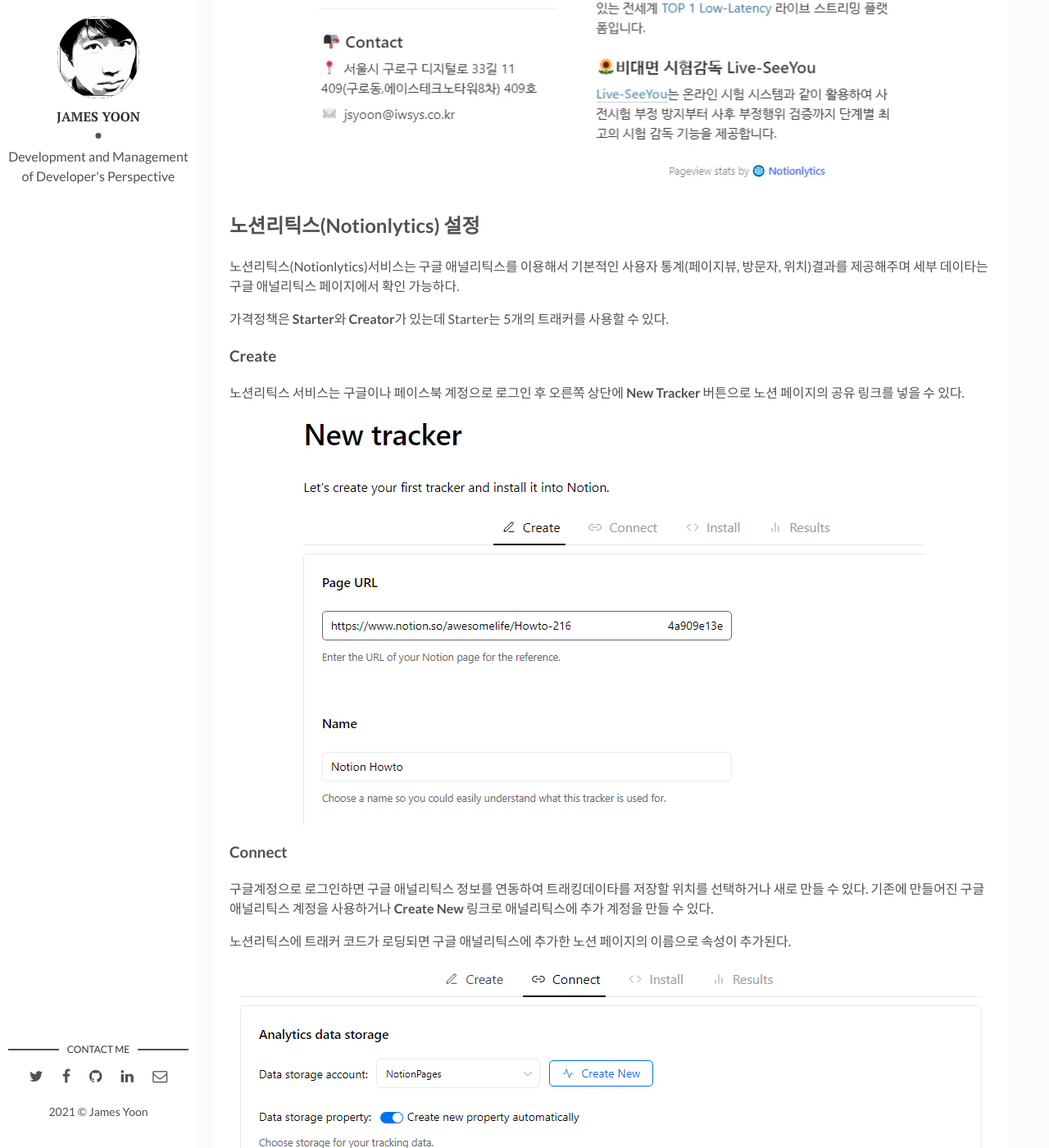
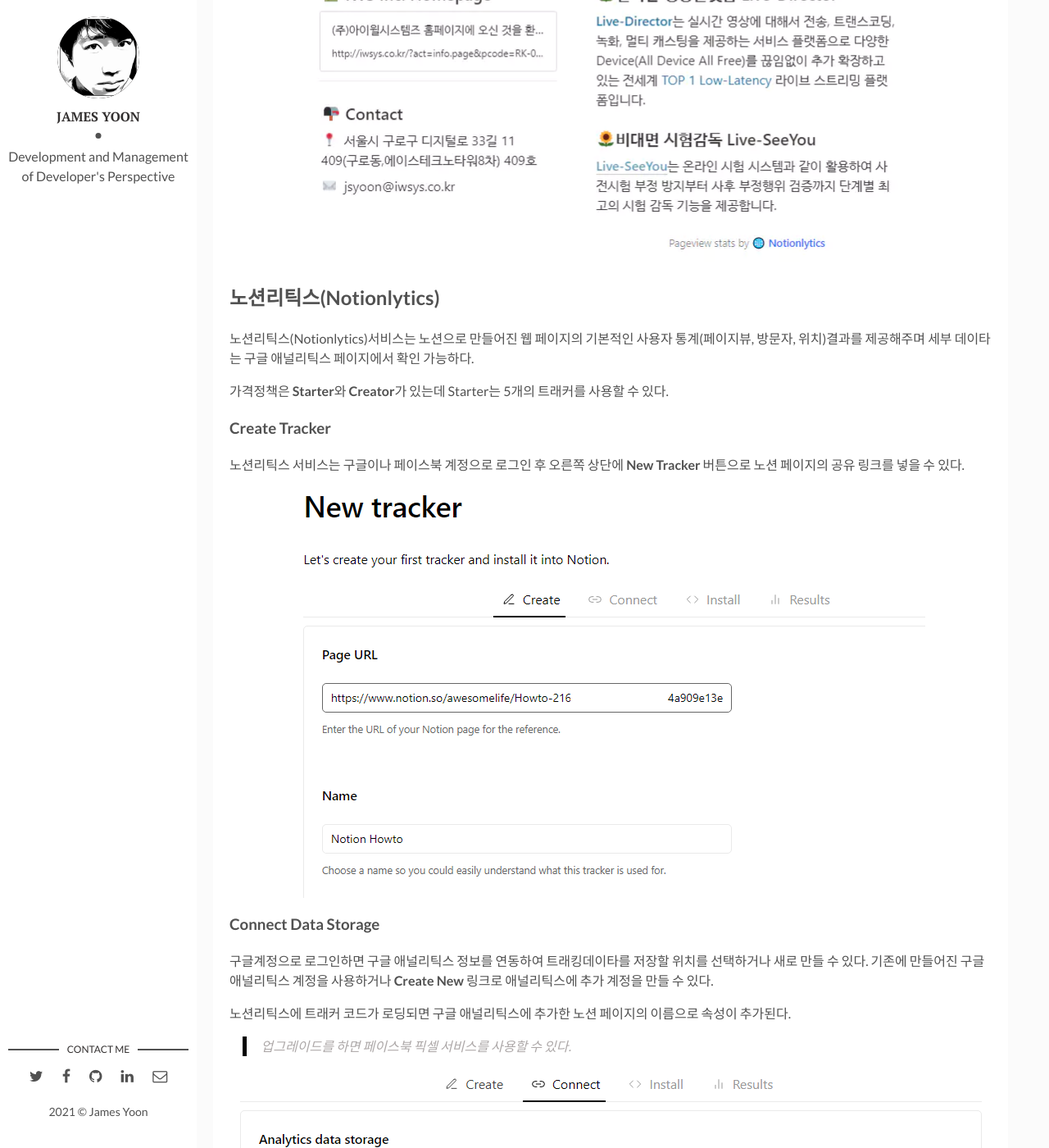
Before and after one commit to butteryoon/butteryoon.github.io, a Jekyll site: the page built from _posts/2021-04-30-notion_webpage_01.md, in a window 1280 px wide and 1400 px high, scrolled down 1901 px. Shown: the whole window at 82% size. Built offline with Jekyll 4.4.1, drawn with Linux system fonts in a browser that asks for light colours; comment, search, counter and statistics services are not loaded; some of the changed text lies outside the part shown.

Commit message:
weekend work

```diff
--- a/_posts/2021-04-30-notion_webpage_01.md
+++ b/_posts/2021-04-30-notion_webpage_01.md
@@ -1,23 +1,26 @@
 ---
 layout: post
 title: "Notionlytics : 노션 웹페이지 사용자 추적하기"
-description: "Notion 으로 제품소개 페이지를 만들고 Notionlytics 서비스로 기본적인 사용자 추적정보인 페이지뷰, 방문자 통계를 확인해본다."
+description: "Notion 으로 제품소개 페이지를 만들고 노션리틱스(Notionlytics) 서비스로 기본적인 사용자 추적정보인 페이지뷰, 방문자 통계를 확인해본다."
 img: title-idea.webp
 date: 2021-04-30 18:00:00 +0900
-last_modified_at: 2021-04-31 18:00:00 +0900
-tags: [idea, notion, notionlytics] # add tag
+last_modified_at: 2021-05-15 23:00:00 +0900
+tags: [idea, notion, notionlytics, 노션리틱스] # add tag
 related: idea
 categories: tools
 ---
 
 **Notion**은 "웹에서 공유" 기능으로 노션 페이지를 웹 페이지로 만들수 있어 개인 브랜딩 페이지나 임시로 진행하는 이벤트 페이지로 많이 쓰고 있다.
 
-Notion에서 간단한 제품 소개 페이지를 만들어 웹으로 공유하고 **[Notionlytics](https://app.notionlytics.com){:target="_blank"}** 서비스와 연동하여 페이지뷰 및 사용자 방문 정보를 확인해본다.
+Notion에서 간단한 제품 소개 페이지를 만들어 웹으로 공유하고 **[Notionlytics](https://app.notionlytics.com){:target="_blank"}**(노션리틱스) 서비스와 연동하여 페이지뷰 및 사용자 방문 정보를 확인해본다.
+
 <!--more-->
 
 ## 노션 페이지 웹에서 공유하기
 
 노션으로 만든 페이지는 오른쪽 위의 **공유** 버튼을 눌러 **웹에서 공유** 를 활성화 시키면 URL로 공유할 수 있고 노션 사용자는 댓글을 쓸 수도 있다.
+
+노션의 공유 URL은 복잡하기 때문에 "[bit.ly](https://bit.ly)" 등의 URL을 줄여주는 서비스를 이용하면 "[https://bit.ly/iws-live](https://bit.ly/iws-live)"과 같은 간소화된 주소를 만들수 있다.
 
 ![share on web]({{site.baseurl}}/assets/img/m_notion_webshare_01.png)
 
@@ -29,29 +32,32 @@
 
 ![create]({{site.baseurl}}/assets/img/m_notion_webpage.webp)
 
-## 노션리틱스(Notionlytics) 설정
+## 노션리틱스(Notionlytics)
 
-노션리틱스(Notionlytics)서비스는 구글 애널리틱스를 이용해서 기본적인 사용자 통계(페이지뷰, 방문자, 위치)결과를 제공해주며 세부 데이타는 구글 애널리틱스 페이지에서 확인 가능하다.
+노션리틱스(Notionlytics)서비스는 노션으로 만들어진 웹 페이지의 기본적인 사용자 통계(페이지뷰, 방문자, 위치)결과를 제공해주며 세부 데이타는 구글 애널리틱스 페이지에서 확인 가능하다.
 
 가격정책은 **Starter**와 **Creator**가 있는데 Starter는 5개의 트래커를 사용할 수 있다.
 
-### Create
+
+### Create Tracker
 
 노션리틱스 서비스는 구글이나 페이스북 계정으로 로그인 후 오른쪽 상단에 **New Tracker** 버튼으로 노션 페이지의 공유 링크를 넣을 수 있다.
 
 ![create]({{site.baseurl}}/assets/img/notionlytics_create.png)
 
-### Connect
+### Connect Data Storage
 
 구글계정으로 로그인하면 구글 애널리틱스 정보를 연동하여 트래킹데이타를 저장할 위치를 선택하거나 새로 만들 수 있다. 기존에 만들어진 구글 애널리틱스 계정을 사용하거나 **Create New** 링크로 애널리틱스에 추가 계정을 만들 수 있다.
 
 노션리틱스에 트래커 코드가 로딩되면 구글 애널리틱스에 추가한 노션 페이지의 이름으로 속성이 추가된다.
 
+> 업그레이드를 하면 페이스북 픽셀 서비스를 사용할 수 있다.
+
 ![connect]({{site.baseurl}}/assets/img/notionlytics_connect.png)
 
 ### Install
 
-구글 애널리틱스와 연결이 성공하면 "tracker widget code" 링크가 만들어진다. 트래커 링크를 복사한 후 노션 페이지에 붙여넣기 하여 "임베드 생성"을 선택하면 아래와 같이 파란색 이미지링크가 생긴다.
+구글 애널리틱스와 연결이 성공하면 **"tracker widget code"** 링크가 만들어진다. 트래커 링크를 복사한 후 노션 페이지에 붙여넣기 하여 **"임베드 생성"**을 선택하면 아래와 같이 파란색 이미지링크가 생긴다.
 
 > 노션은 사용자에게 보여지는 부분만 로딩하는 정책이라 "widget code"는 페이지 로딩시 바로 보이는 위치에 넣어야 정확한 추적이 가능하다고 한다.
 
@@ -68,9 +74,7 @@
 
 노션 페이지를 웹사이트로 만들어주는 [Oopy(우피)](https://www.oopy.io){:target="_blank"}라는 서비스가 있는데 노션의 페이지를 "oopy.io" 또는 소유한 도메인으로 연결해주는 서비스를 제공하고 있다.
 
-소개 페이지에 보면 왓챠, 배민 플랫폼실, 직방 등에서 채용을 위한 별도의 페이지로 이용하고 있는데 채용처럼 이벤트성 페이지를 관리하는 용도로 사용하기 좋아 보인다.
-
-처음에는 2개의 페이지를 2주간 써 볼 수 있다.
+소개 페이지에 보면 왓챠, 배민 플랫폼실, 직방 등에서 채용을 위한 별도의 페이지로 이용하고 있는데 이벤트성 페이지를 관리하는 용도로 사용하기 좋아 보이고 처음에는 2개의 페이지를 2주간 써 볼 수 있다.
 
 ## 참고
 
```
Also changed, not shown: other parts of _posts/2021-04-30-notion_webpage_01.md (+1 -1 lines), _posts/2018-11-24-CommandLine.md (+25 -17 lines), _posts/2021-04-22-imagemagick.md (+19 -1 lines).
